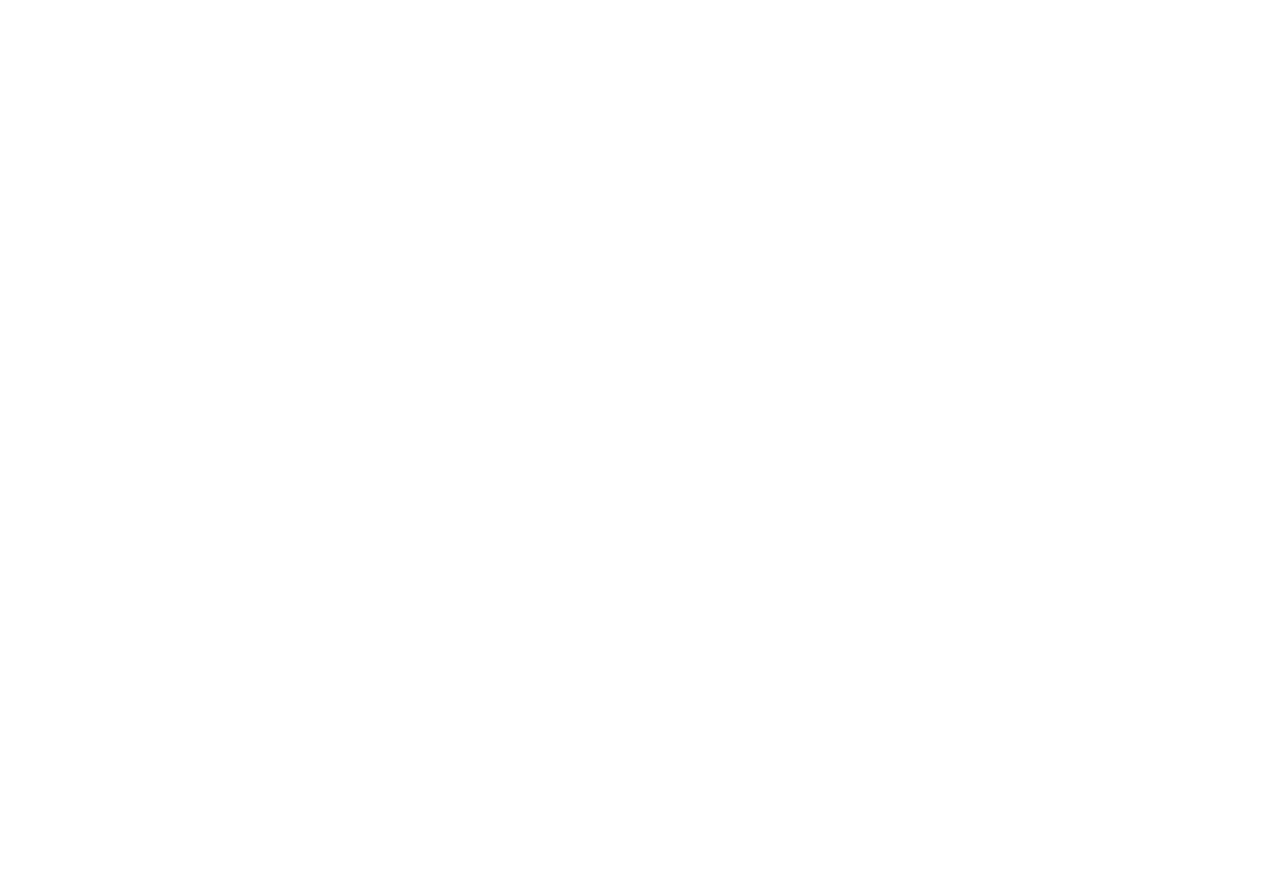
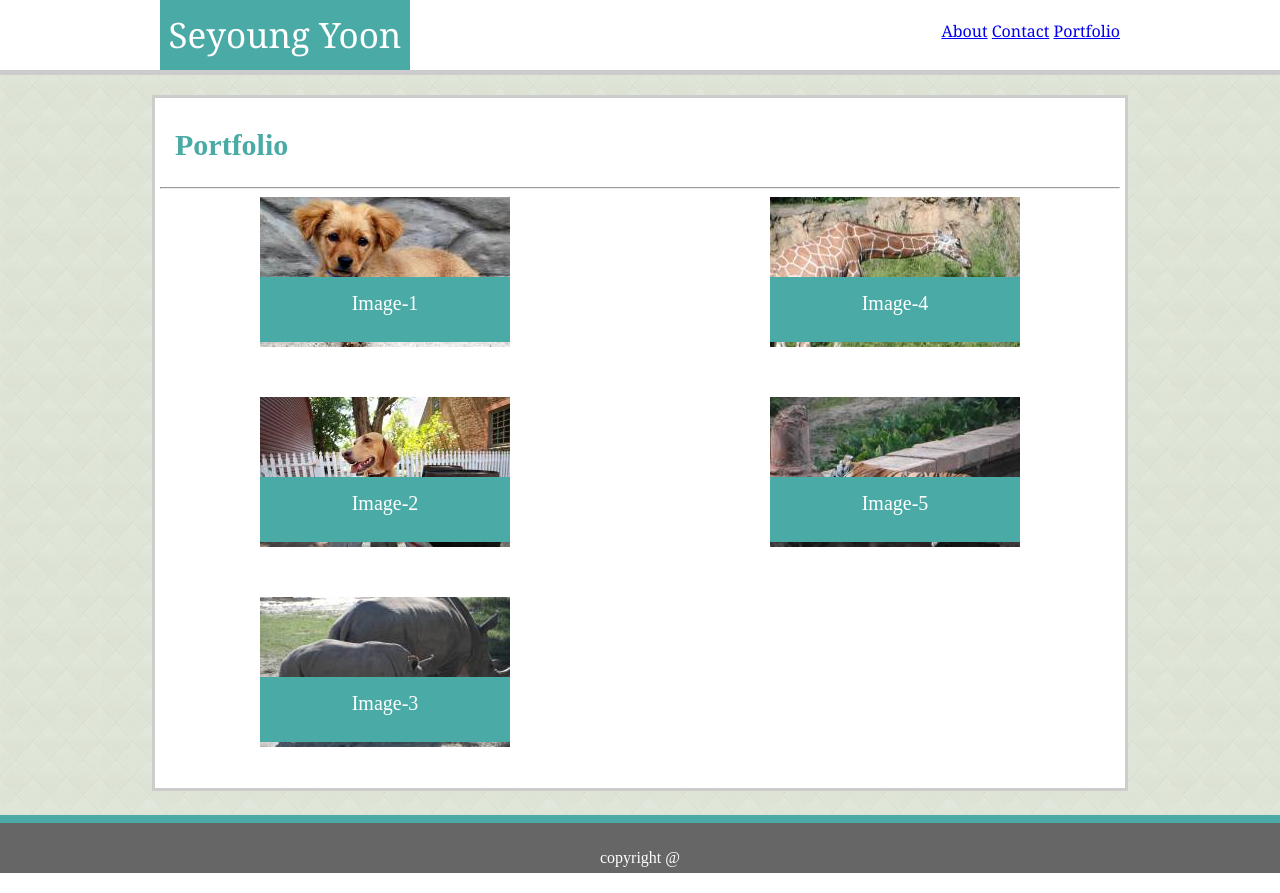
Before and after one commit to sseang011/Basic-Portfolio, a plain HTML site: page portfolio.html in a window 1280 px wide. Before the commit the page ends 800 px from the top, so only its background shows below. Drawn offline with Linux system fonts and the light colour scheme.

Commit message:
first commit

```diff
--- a/assets/css/style.css
+++ b/assets/css/style.css
@@ -0,0 +1,138 @@
+body {
+    font-style: 'Arial', 'Helvetica Neue',Helvetica, sans-serif;
+    color: #777777;
+    margin: 0 auto;
+}
+.header {
+    width: 100%;
+    height: 70px;
+    background-color: #fff;
+    border-bottom: #cccccc 5px solid;
+    font-family: Georgia, 'Times New Roman', Times, serif;
+}
+
+.Links {
+    margin-left: auto;
+    margin-right: auto;
+    width: 960px;
+}
+
+#name {
+    float: left;
+    text-align: center;
+    color: #ffffff;
+    height: 70px;
+    width: 250px;
+    background: #4aaaa5;
+    font-size: 35px;
+    line-height: 70px;
+}
+
+
+Nav {
+    float: right;
+    margin-top: 20px;
+}
+
+.contents {
+    padding: 20px;
+    background: url('./Sample2.png');
+    height: 700px;
+    margin: 0 auto;
+}
+
+#Aboutme {
+    margin-left: auto;
+    margin-right: auto;
+    width: 960px;
+    background-color: #fff;
+    height: 680px;
+    border: #cccccc solid 3px;
+    padding: 5px;
+}
+
+h2 {
+    text-indent: 15px;
+    color: #4aaaa5;
+    font-size: 30px;
+}
+
+p {
+    font-size: 20px;
+}
+
+#bio-img {
+    width: 250px;
+    height: 250px;
+    margin-right: 20px;
+    float: left;
+}
+
+#footer {
+    background-color: #666666;
+    color: #fff;
+    height: 50px;
+    text-align: center;
+    line-height: 70px;
+    border-top: #4aaaa5 solid 8px;
+}
+
+input[type=text], select, textarea {
+    width: 100%;
+    padding: 12px;
+    border: 1px solid #ccc;
+    border-radius: 4px;
+    box-sizing: border-box;
+    margin-top: 6px;
+    margin-bottom: 16px;
+    resize: vertical;
+  }
+
+input[type=submit] {
+    background-color: #4CAF50;
+    color: white;
+    padding: 12px 20px;
+    border: none;
+    border-radius: 4px;
+    cursor: pointer;
+}
+
+input[type=submit]:hover {
+    background-color: #45a049;
+}
+
+.container {
+    border-radius: 5px;
+    background-color: #fff;
+    padding: 20px;
+}
+
+Article {
+    height: 150px;
+    width: 250px;
+    position: relative;
+    color: #ffffff;
+    margin-bottom: 50px;
+}
+
+.Alignleft {
+    float: left;
+    margin-left: 100px;
+    clear: left;
+}
+
+.Alignright {
+    float: right;
+    margin-right: 100px;
+}
+
+.imgLinkName {
+    position: absolute;
+    width: 250px;
+    height: 50px;
+    margin-bottom: 5px;
+    padding-top: 15px;
+    text-align: center;
+    bottom: 0;
+    background: #4aaaa5;
+}
--- a/contact.html
+++ b/contact.html
@@ -0,0 +1,59 @@
+<!DOCTYPE html>
+<html lang="en">
+<head>
+    <meta charset="UTF-8">
+    <meta name="viewport" content="width=device-width, initial-scale=1.0">
+    <meta http-equiv="X-UA-Compatible" content="ie=edge">
+    <Link rel="stylesheet" text="text/css" href= "./assets/css/style.css">
+    <title>Portfolio</title>
+
+</head>
+
+<body>
+    <Div Class="header">
+
+        <Div Class="Links">
+
+            <Div ID="name">Seyoung Yoon</div>
+
+            <nav>
+                 <a href="./index.html">About</a>
+                 <a href="./contact.html">Contact</a>
+                 <a href="./portfolio.html">Portfolio</a>
+
+            </nav>
+
+        </Div>
+    </Div>
+
+    <Div class="contents">
+
+        <Div id="Aboutme">
+
+                <strong><h2>Contact</h2></strong>
+                <hr>
+                <div class="container">
+                        <form action="/action_page.php">
+                          <label for="Name">Name</label>
+                          <input type="text" id="fname" name="Name" placeholder="Seyoung Yoon">
+
+                          <label for="Email">Email</label>
+                          <input type="text" id="lname" name="lastname" placeholder="Example@gmail.com">
+
+
+                          <label for="subject">Message</label>
+                          <textarea id="subject" name="subject" placeholder="" style="height:200px"></textarea>
+
+                          <input type="submit" value="Submit">
+                        </form>
+                </div>
+
+
+         </Div>
+
+    </Div>
+
+        <Div ID="footer">copyright @</Div>
+
+</body>
+</html>
--- a/portfolio.html
+++ b/portfolio.html
@@ -0,0 +1,75 @@
+<!DOCTYPE html>
+<html lang="en">
+<head>
+    <meta charset="UTF-8">
+    <meta name="viewport" content="width=device-width, initial-scale=1.0">
+    <meta http-equiv="X-UA-Compatible" content="ie=edge">
+    <Link rel="stylesheet" text="text/css" href= "./assets/css/style.css">
+    <title>Portfolio</title>
+
+</head>
+
+<body>
+    <Div Class="header">
+
+        <Div Class="Links">
+
+            <Div ID="name">Seyoung Yoon</div>
+
+            <nav>
+                 <a href="./index.html">About</a>
+                 <a href="./contact.html">Contact</a>
+                 <a href="./portfolio.html">Portfolio</a>
+
+            </nav>
+
+        </Div>
+    </Div>
+
+    <Div class="contents">
+
+        <Div id="Aboutme">
+
+                <strong><h2>Portfolio</h2></strong>
+                <hr>
+                <Div Class="Alignleft">
+
+                    <Article>
+                        <img src="./assets/images/image1.jpg">
+                        <p class="imgLinkName">Image-1</p>
+                    </article>
+
+                    <Article>
+                        <img src="./assets/images/image2.jpg">
+                        <p class="imgLinkName">Image-2</p>
+                    </article>
+
+                    <Article>
+                        <img src="./assets/images/image3.jpg">
+                        <p class="imgLinkName">Image-3</p>
+                    </article>
+                </Div>
+
+                <Div class="Alignright">
+
+                    <Article>
+                        <img src="./assets/images/image4.jpg">
+                        <p class="imgLinkName">Image-4</p>
+                    </article>
+
+                    <Article>
+                        <img src="./assets/images/image5.jpg">
+                        <p class="imgLinkName">Image-5</p>
+                    </article>
+
+               </Div>
+
+
+         </Div>
+
+    </Div>
+
+        <Div ID="footer">copyright @</Div>
+
+</body>
+</html>
```
Also changed, not shown: index.html (+39 -2 lines), assets/css/Sample.png (added), assets/css/sample2.png (added), assets/images/Sample.png (added), assets/images/Seyoung.jpg (added), assets/images/image1.jpg (added), assets/images/image2.jpg (added), assets/images/image3.jpg (added), assets/images/image4.jpg (added), assets/images/image5.jpg (added), 4 other files.
